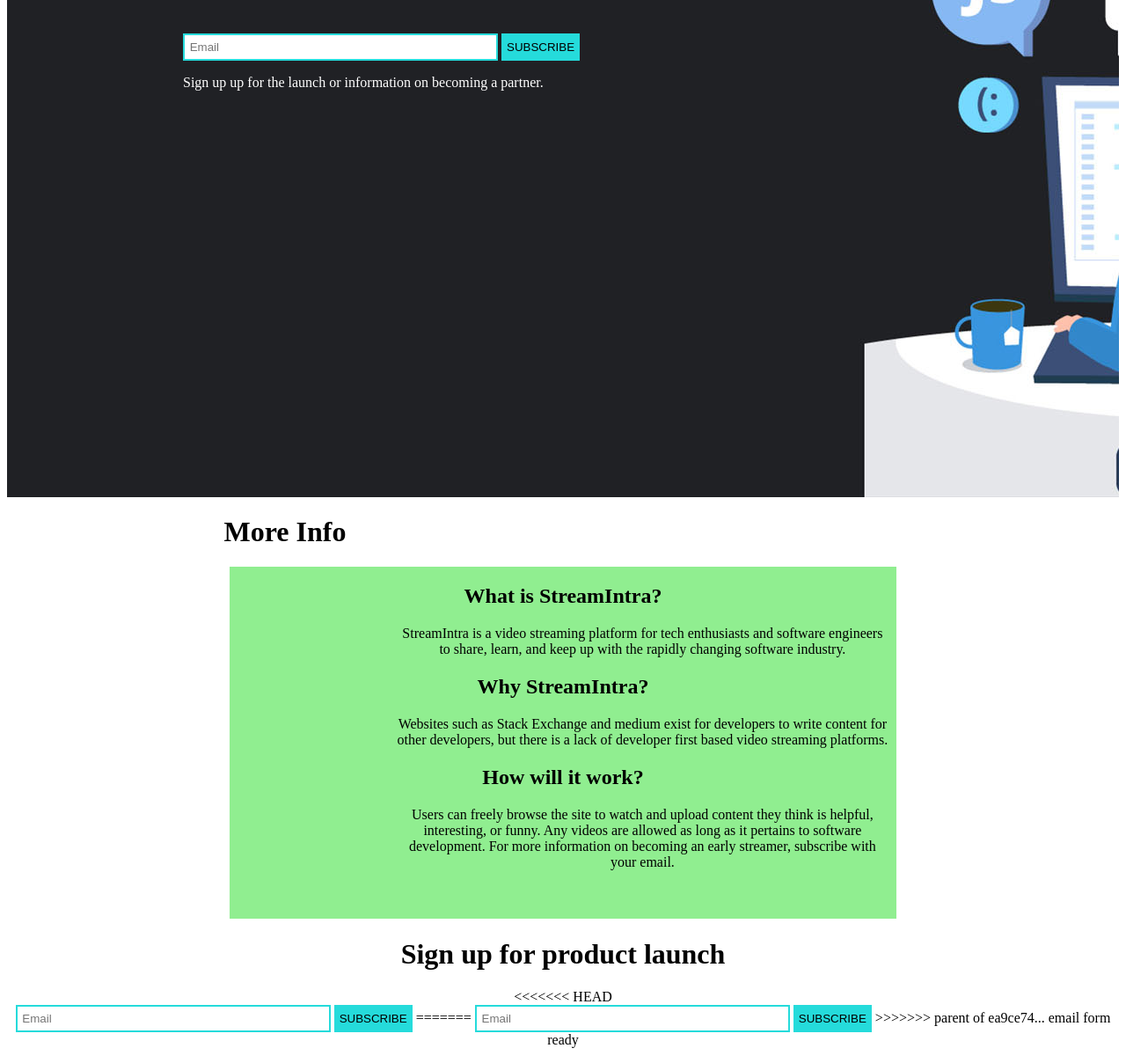
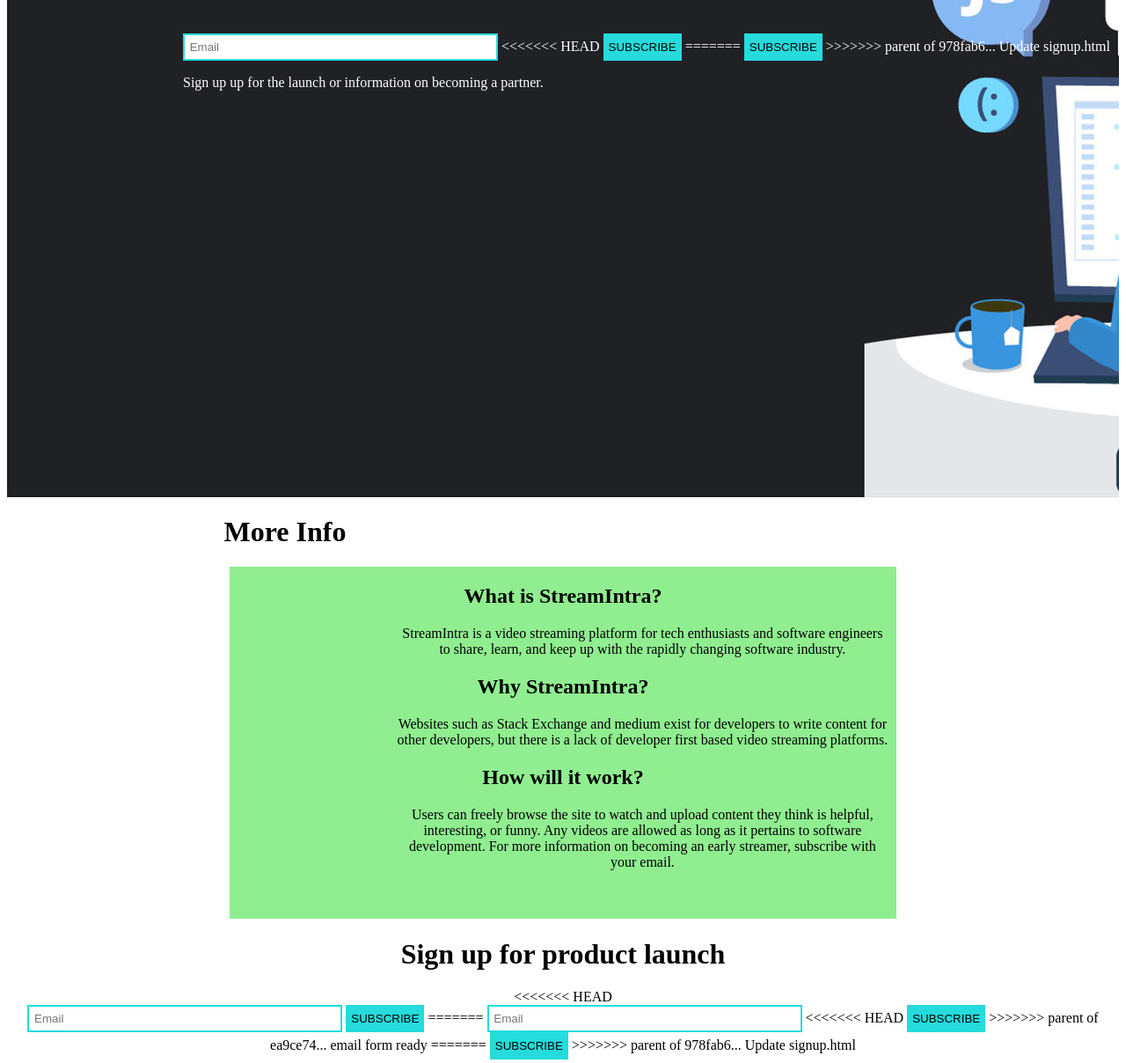
Before and after one commit to thejokester1/thejokester1.github.io, a website: page pages/signup.html in a window 1280 px wide. Shown: the part 395-1603 px from the top of the page at 88% size. Drawn offline with nearby package versions, Linux system fonts and the light colour scheme.

Commit message:
Update signup.html

```diff
--- a/pages/signup.html
+++ b/pages/signup.html
@@ -18,7 +18,11 @@
 <div class="emailwrap">
    <form action="https://thestreamintra.us19.list-manage.com/subscribe/post?u=8fb352e899c18c2be8b1c8f89&amp;id=8128081672" method="get" id="mc-embedded-subscribe-form" name="mc-embedded-subscribe-form" class="validate" target="_blank" novalidate>
 <input class="email input" placeholder=" Email"></input>
+<<<<<<< HEAD
 <button class="email submit" onclick="emailSubscribe(); return false">SUBSCRIBE</button>
+=======
+<button class="email submit" >SUBSCRIBE</button>
+>>>>>>> parent of 978fab6... Update signup.html
 </form>
 <p class="email caption">Sign up up for the launch or information on becoming a partner.</p>
 </div>
@@ -51,8 +55,12 @@
 =======
 <form class="second-email">
    <input class="email input" placeholder=" Email"></input>
+<<<<<<< HEAD
    <button class="email submit">SUBSCRIBE</button>
 >>>>>>> parent of ea9ce74... email form ready
+=======
+   <button class="email submit" onclick="emailSubscribe(); return false">SUBSCRIBE</button>
+>>>>>>> parent of 978fab6... Update signup.html
    </form>
 </div>
 <footer>
```
